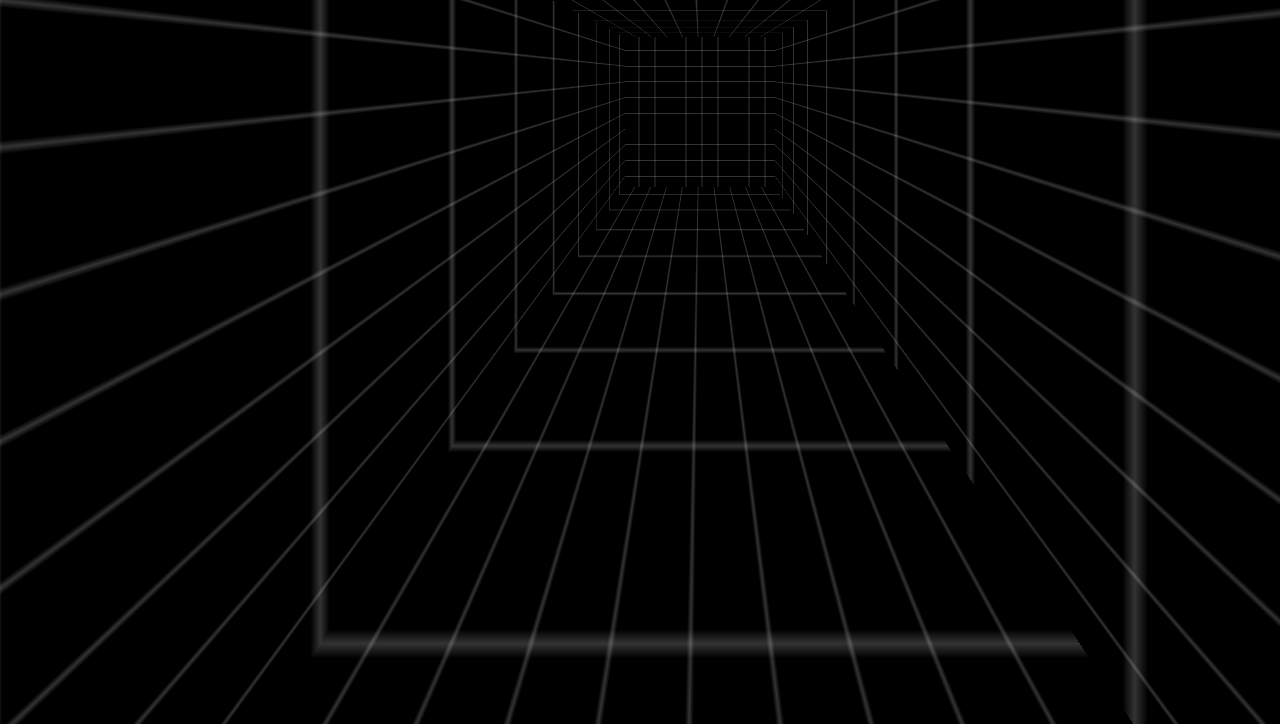
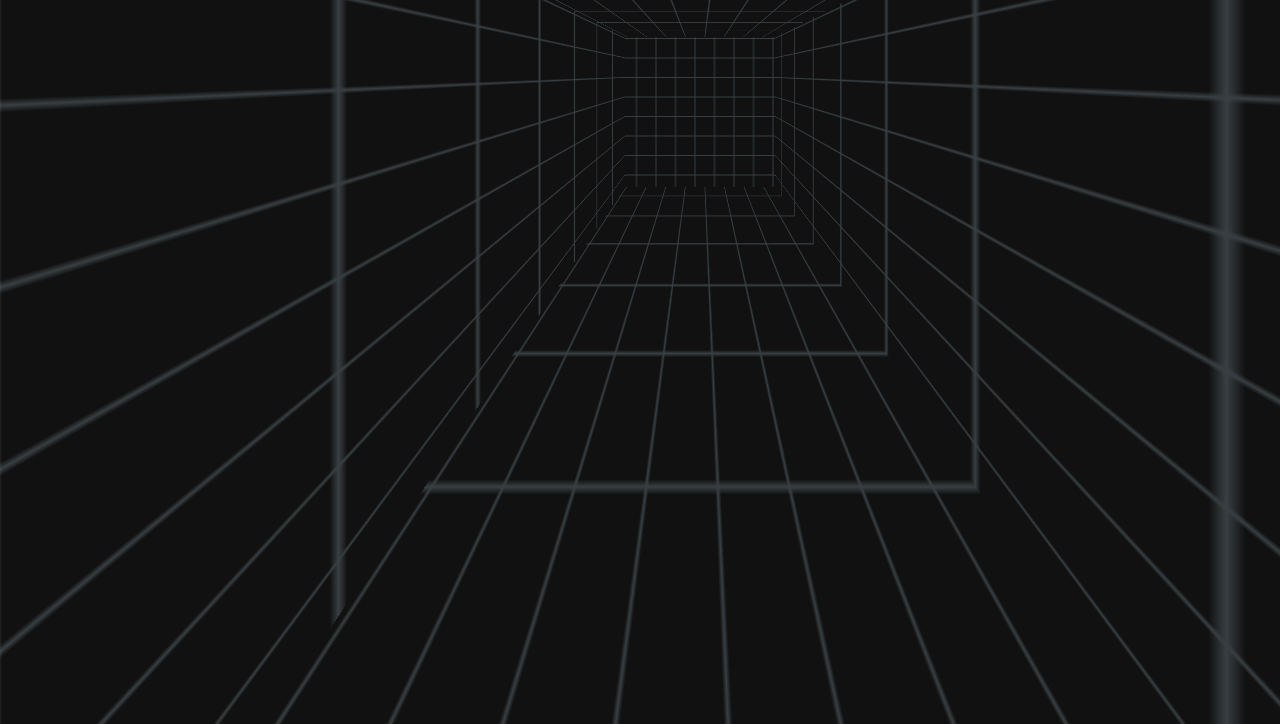
Before and after one commit to mordvintsevmv/quantori_homework_2, a plain HTML site: page index.html in a window 1280 px wide. Shown: the part 76-800 px from the top of the page. Drawn offline with Linux system fonts and the light colour scheme.

Commit message:
Refactoring: Changing background and etc

```diff
--- a/css/cube.scss
+++ b/css/cube.scss
@@ -20,7 +20,10 @@
   position: absolute;
   width: 300px;
   height: 300px;
-  background-image: repeating-linear-gradient(0deg, rgba(255,255,255, 0.2) 0px, rgba(255,255,255, 0.2) 1px,transparent 1px, transparent 21px),repeating-linear-gradient(90deg, rgba(255,255,255, 0.2) 0px, rgba(255,255,255, 0.2) 1px,transparent 1px, transparent 21px),linear-gradient(90deg, rgb(0,0,0),rgb(0,0,0));
+  background-color: #111;
+  opacity: 1;
+  background-image:  linear-gradient(#383F42 1.3px, transparent 1.3px), linear-gradient(to right, #383F42 1.3px, #111 1.3px);
+  background-size: 26px 26px;
 }
 
 .top {
--- a/css/dvd-logo.scss
+++ b/css/dvd-logo.scss
@@ -3,8 +3,6 @@
   transform-style: preserve-3d;
 
   width: 50px;
-
-  //transform: translateZ(50px) translateX(150px) translateY(-150px) ;
 
   filter: invert(61%) sepia(99%) saturate(820%) hue-rotate(337deg) brightness(99%) contrast(93%);
 
@@ -12,7 +10,9 @@
           dvd-bounce-z 5s linear 0s infinite alternate,
           dvd-bounce-x 2s linear 0s infinite alternate,
           dvd-bounce-y 3s linear 0s infinite alternate;
+
 }
+
 
 @keyframes dvd-bounce-z {
   from{
```
Also changed, not shown: index.html (+1 -0 lines), css/cube.css, 2 other files.
